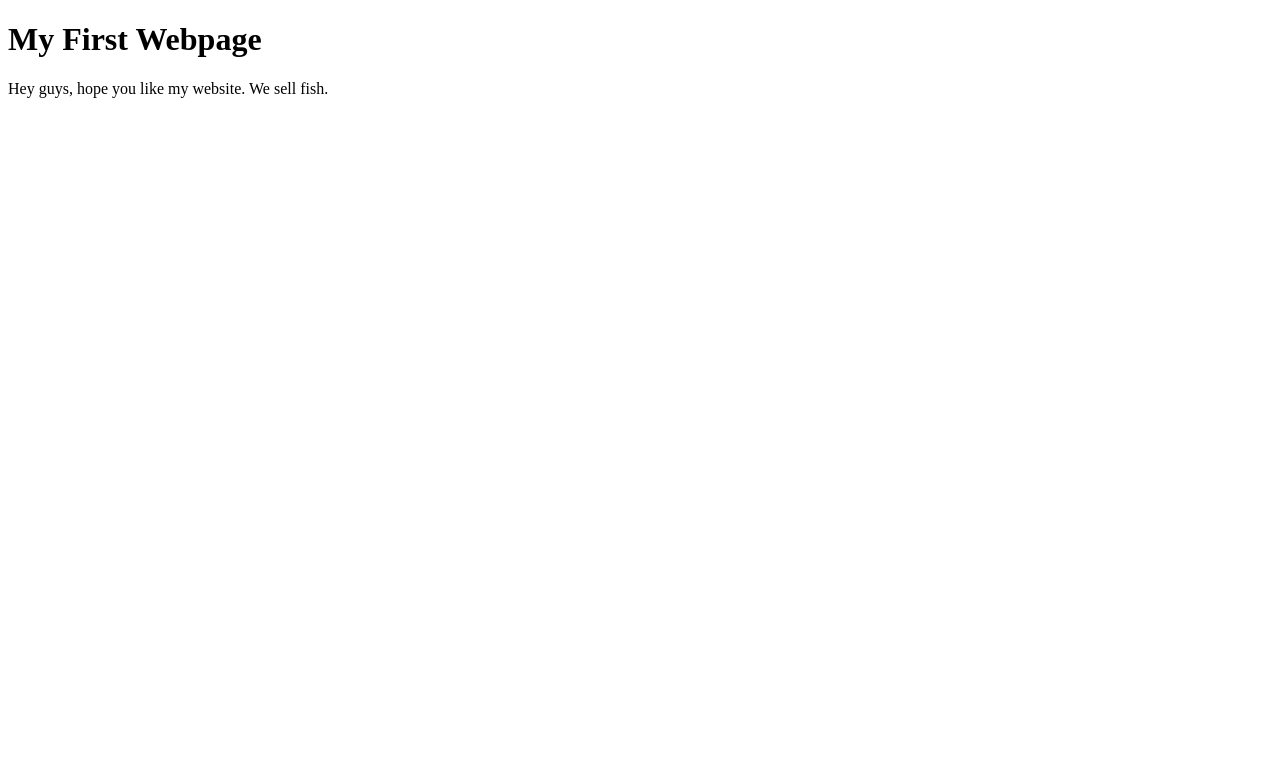
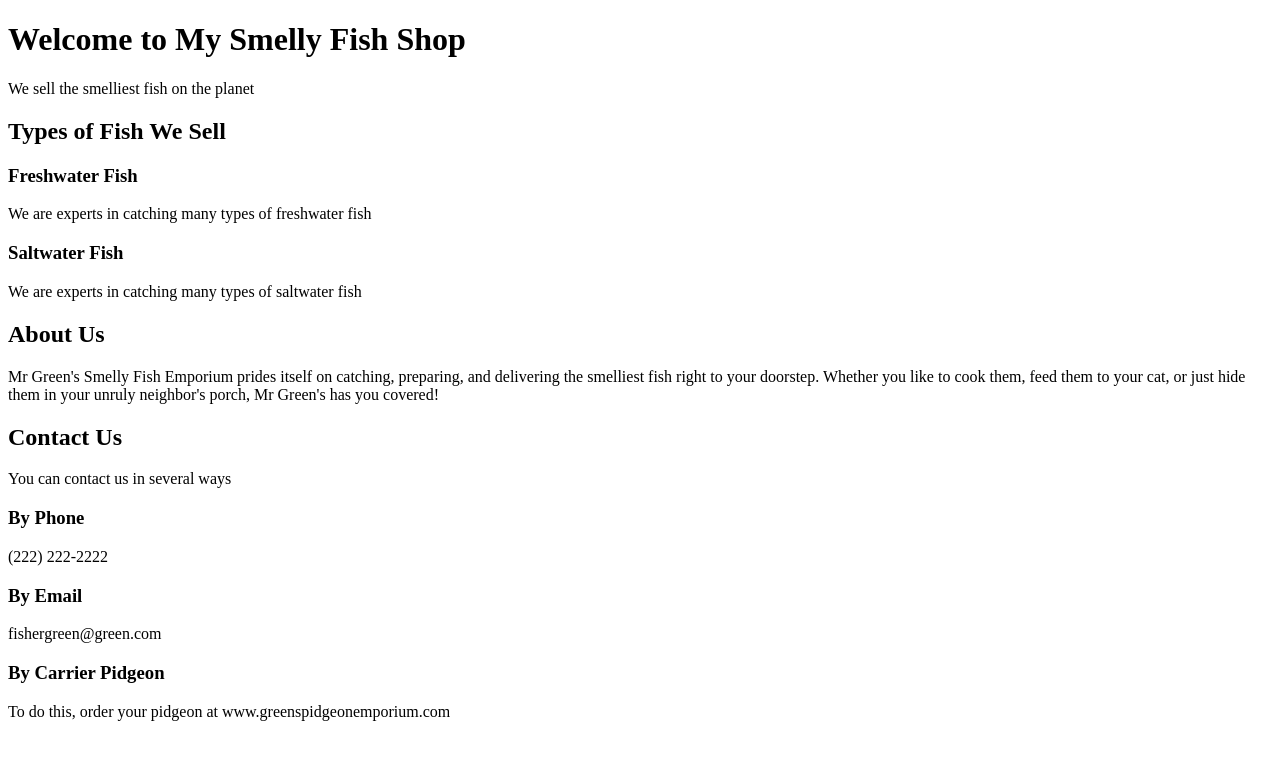
Before and after one commit to Jbrockhoff/NetNinja-Node-tutorial, a plain HTML site: page index.html in a window 1280 px wide. Drawn offline with Linux system fonts and the light colour scheme.

Commit message:
Added headings and subheadings to html

```diff
--- a/index.html
+++ b/index.html
@@ -12,11 +12,33 @@
         <link rel="stylesheet" href="./assets/style.css"/>
     </head>
     <!--Body is the MEAT of the sandwich. Whatever is on the sandwich
-    is in the body. What you want users to see headings, images
+    is in the body. What you want users to see: headings, images
     paragraphs, etc-->
     <body>
-        <h1>My First Webpage</h1>
-        <p> Hey guys, hope you like my website. We sell fish.</p>
+        <h1>Welcome to My Smelly Fish Shop</h1>
+        <p> We sell the smelliest fish on the planet</p>
+
+        <h2>Types of Fish We Sell</h2><!--Subtitle of h1-->
+        <h3>Freshwater Fish</h3><!--Subtitle of h2-->
+        <p>We are experts in catching many types of freshwater fish</p>
+        <h3>Saltwater Fish</h3>
+        <p>We are experts in catching many types of saltwater fish</p>
+
+        <h2>About Us</h2>
+        <p>Mr Green's Smelly Fish Emporium prides itself on catching, preparing,
+            and delivering the smelliest fish right to your doorstep. Whether you like to
+            cook them, feed them to your cat, or just hide them in your unruly neighbor's
+            porch, Mr Green's has you covered!  </p>
+
+        <h2>Contact Us</h2>
+        <p>You can contact us in several ways</p>
+        <h3> By Phone</h3>
+        <p>(222) 222-2222</p>
+        <h3>By Email</h3>
+        <p>fishergreen@green.com</p>
+        <h3>By Carrier Pidgeon</h3>
+        <p>To do this, order your pidgeon at www.greenspidgeonemporium.com</p>
+
     </body>
 
 
```
